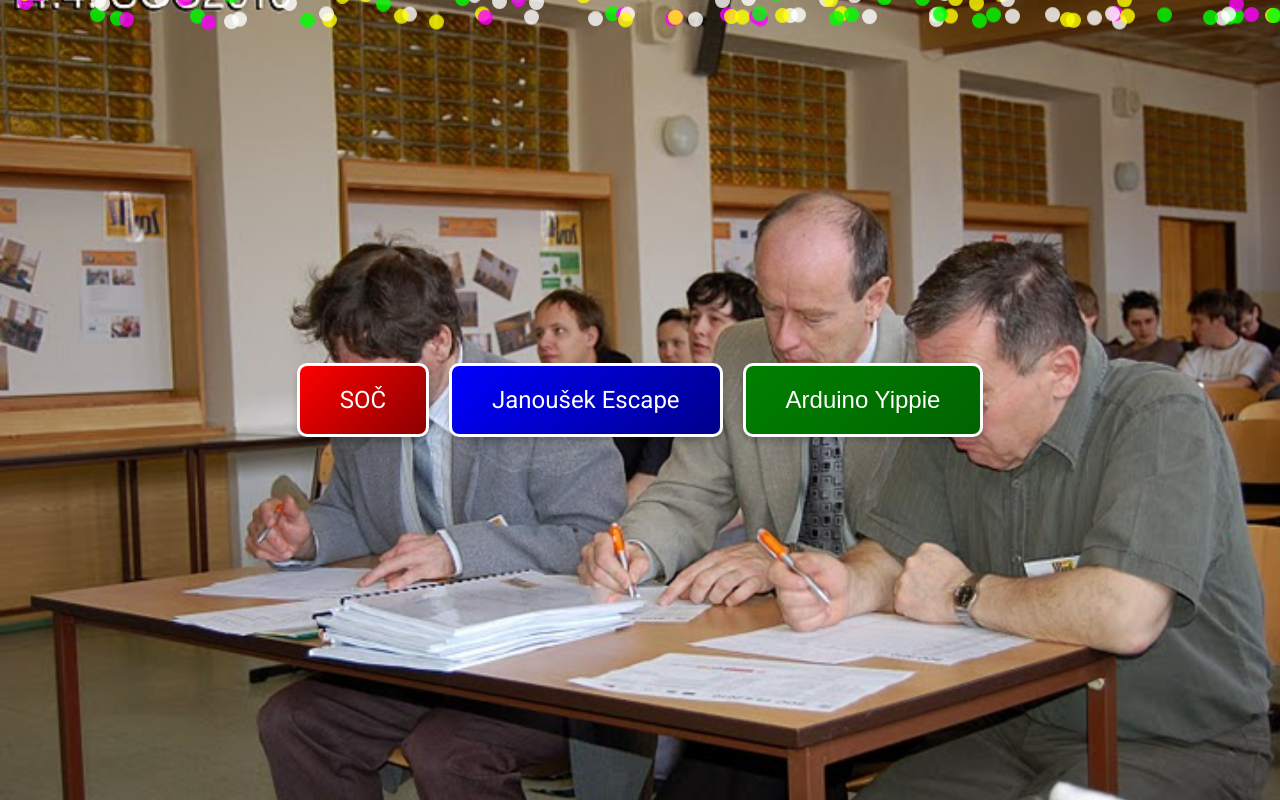
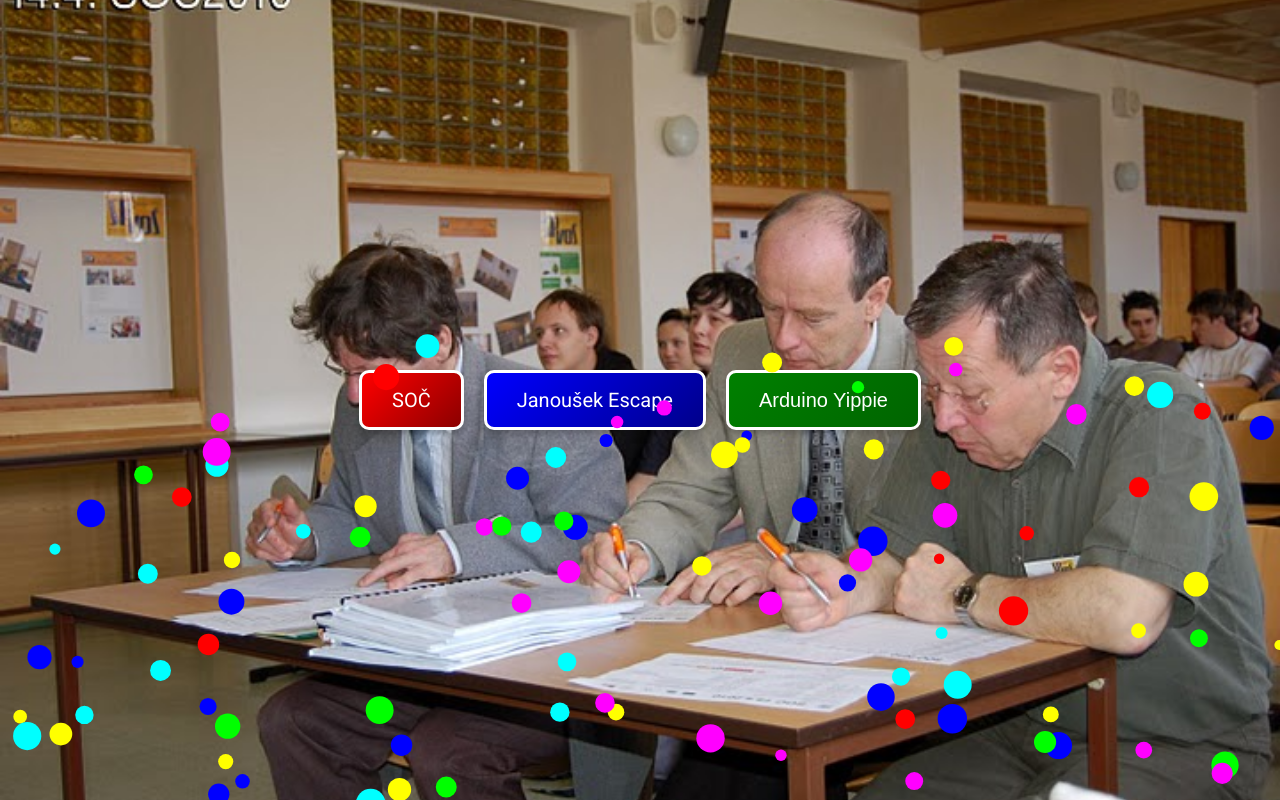
Before and after one commit to Echoavt/Echoavt.github.io, a plain HTML site: page soc_page.html in a window 1280 px wide. Both pictures are taken after a click on the button "Arduino Yippie". Drawn offline with nearby package versions, Linux system fonts and the light colour scheme.

Commit message:
Update soc_page.html
28.2 16:00

```diff
--- a/soc_page.html
+++ b/soc_page.html
@@ -10,40 +10,33 @@
   <style>
     * {
       box-sizing: border-box;
+      margin: 0;
+      padding: 0;
     }
 
     body {
-  margin: 0;
       height: 100vh;
       display: flex;
       flex-direction: column;
       justify-content: center;
       align-items: center;
-  background-image: url('https://github.com/Echoavt/Echoavt.github.io/blob/main/SOC_obr1.jpg?raw=true');
-  background-size: cover;
-  background-repeat: no-repeat;
-  background-attachment: fixed;
-  background-position: center;
+      background: url('https://github.com/Echoavt/Echoavt.github.io/blob/main/SOC_obr1.jpg?raw=true') center/cover no-repeat fixed;
       font-family: 'Roboto', sans-serif;
       overflow: hidden;
-  position: relative;
     }
 
     .button-container {
       display: flex;
       justify-content: center;
-  align-items: center;
       gap: 20px;
     }
 
     .button {
       display: inline-flex;
       align-items: center;
-  font-size: 18px;
-  text-align: center;
       padding: 15px 30px;
+      font-size: 20px;
       color: white;
-  background-image: linear-gradient(135deg, red, darkred);
       border: 3px solid white;
       border-radius: 10px;
       text-decoration: none;
@@ -52,26 +45,15 @@ body {
     }
 
     .button:hover {
-  box-shadow: 0px 6px 8px rgba(0, 0, 0, 0.4);
+      box-shadow: 0px 6px 10px rgba(0, 0, 0, 0.4);
     }
 
-.button-blue {
-  background-image: linear-gradient(135deg, blue, darkblue);
-}
+    .button-red { background: linear-gradient(135deg, red, darkred); }
+    .button-blue { background: linear-gradient(135deg, blue, darkblue); }
+    .button-green { background: linear-gradient(135deg, green, darkgreen); }
 
-.button-blue:hover {
-  background-image: linear-gradient(135deg, darkblue, blue);
-  border-color: darkblue;
-}
-
-.button-green {
-  background-image: linear-gradient(135deg, green, darkgreen);
-}
-
-.button-green:hover {
-  background-image: linear-gradient(135deg, darkgreen, green);
-  border-color: darkgreen;
-}
+    .button-blue:hover { background: linear-gradient(135deg, darkblue, blue); }
+    .button-green:hover { background: linear-gradient(135deg, darkgreen, green); }
 
     .header {
       font-size: 48px;
@@ -82,136 +64,76 @@ body {
     }
 
     @keyframes fadeInDown {
-  0% {
-    opacity: 0;
-    transform: translateY(-20px);
-  }
-  100% {
-    opacity: 1;
-    transform: translateY(0);
-  }
+      from { opacity: 0; transform: translateY(-20px); }
+      to { opacity: 1; transform: translateY(0); }
     }
 
-.button {
-  display: inline-flex;
-  align-items: center;
-  font-size: 24px;
-  text-align: center;
-  padding: 20px 40px;
-  color: white;
-  background-color: red;
-  border: 3px solid white;
-  border-radius: 10px;
-  text-decoration: none;
-  transition: 0.3s;
-  box-shadow: 0px 4px 6px rgba(0, 0, 0, 0.2);
-  animation: fadeInUp 1s ease 0.5s;
-  animation-fill-mode: backwards;
-}
-
-@keyframes fadeInUp {
-  0% {
-    opacity: 0;
-    transform: translateY(20px);
-  }
-  100% {
-    opacity: 1;
-    transform: translateY(0);
-  }
-}
-
-.button:hover {
-  background-color: darkred;
-  border-color: darkred;
-  box-shadow: 0px 6px 8px rgba(0, 0, 0, 0.4);
-}
-
-.button i {
-  margin-right: 8px;
-}
-
-.confetti-container {
-      position: absolute;
+    canvas#confettiCanvas {
+      position: fixed;
       top: 0;
       left: 0;
       width: 100%;
       height: 100%;
       pointer-events: none;
-      z-index: 100;
+    }
+  </style>
+</head>
+<body>
+  <canvas id="confettiCanvas"></canvas>
+
+  <div class="button-container">
+    <a href="http://wiki.sps-pi.cz/index.php/SOC" class="button button-red">SOČ</a>
+    <a href="janousek_escape.html" class="button button-blue">Janoušek Escape</a>
+    <button class="button button-green" id="confettiBtn">Arduino Yippie</button>
+  </div>
+
+  <script>
+    const canvas = document.getElementById("confettiCanvas");
+    const ctx = canvas.getContext("2d");
+    canvas.width = window.innerWidth;
+    canvas.height = window.innerHeight;
+
+    const confetti = [];
+    const confettiColors = ["#ff0000", "#00ff00", "#0000ff", "#ffff00", "#ff00ff", "#00ffff"];
+
+    function createConfettiPiece() {
+      return {
+        x: Math.random() * canvas.width,
+        y: -10,
+        size: Math.random() * 10 + 5,
+        color: confettiColors[Math.floor(Math.random() * confettiColors.length)],
+        speed: Math.random() * 3 + 2,
+        rotation: Math.random() * 360,
+      };
     }
 
-    .confetti {
-      position: absolute;
-      width: 15px;
-      height: 15px;
-      background-color: rgba(255, 255, 255, 0.8);
-      border-radius: 50%;
-      opacity: 0;
-      animation: confetti-fall 4s linear infinite;
-    }
-
-    @keyframes confetti-fall {
-      0% {
-        opacity: 1;
-        transform: translateY(-100%);
-      }
-      100% {
-        opacity: 1;
-        transform: translateY(100%);
-      }
-    }
-  100% {
-    opacity: 1;
-    transform: translateY(100%);
+    function launchConfetti() {
+      for (let i = 0; i < 100; i++) {
+        confetti.push(createConfettiPiece());
       }
     }
 
-.confetti:nth-child(odd) {
-  background-color: rgba(0, 255, 255, 0.8);
+    function updateConfetti() {
+      ctx.clearRect(0, 0, canvas.width, canvas.height);
+      for (let i = confetti.length - 1; i >= 0; i--) {
+        let c = confetti[i];
+        c.y += c.speed;
+        c.rotation += c.speed;
+        ctx.fillStyle = c.color;
+        ctx.beginPath();
+        ctx.arc(c.x, c.y, c.size, 0, Math.PI * 2);
+        ctx.fill();
+        if (c.y > canvas.height) {
+          confetti.splice(i, 1);
+        }
+      }
+      requestAnimationFrame(updateConfetti);
     }
 
-.confetti:nth-child(even) {
-  background-color: rgba(255, 0, 255, 0.8);
-}
-
-.confetti:nth-child(3n) {
-  background-color: rgba(255, 255, 0, 0.8);
-}
-
-.confetti:nth-child(4n) {
-  background-color: rgba(0, 255, 0, 0.8);
-}
-
-  </style>
-</head>
-<body>
-  <div class="confetti-container"></div>
-  <div class="button-container">
-    <a href="http://wiki.sps-pi.cz/index.php/SOC" class="button">SOČ</a>
-    <a href="janousek_escape.html" class="button button-blue">Janoušek Escape</a>
-    <button class="button button-green">Arduino Yippie</button>
-  </div>
-
-  <div id="particles-js" style="position: fixed; top: 0; left: 0; width: 100%; height: 100%; z-index: -1;"></div>
-
-  <script>
-    document.querySelector('.button-green').addEventListener('click', () => {
+    document.getElementById("confettiBtn").addEventListener("click", () => {
       launchConfetti();
+      updateConfetti();
     });
-
-    function launchConfetti() {
-      const confettiCount = 100;
-      const container = document.querySelector('.confetti-container');
-      container.innerHTML = '';
-
-      for (let i = 0; i < confettiCount; i++) {
-        const confetti = document.createElement('div');
-        confetti.className = 'confetti';
-        confetti.style.left = Math.random() * 100 + '%';
-        confetti.style.animationDuration = (Math.random() * 2 + 2) + 's';
-        container.appendChild(confetti);
-      }
-    }
   </script>
 </body>
 </html>
```
Lines whose indentation alone changed are shown as unchanged.
